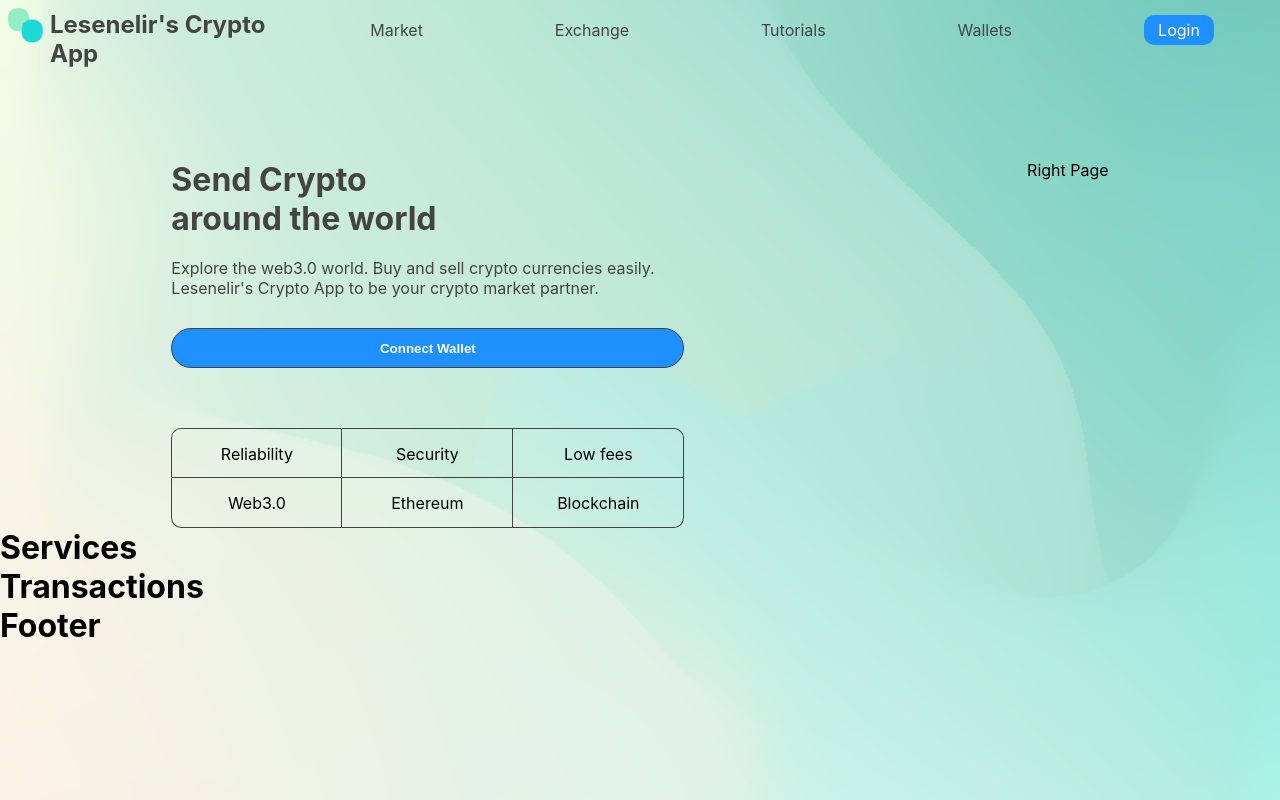
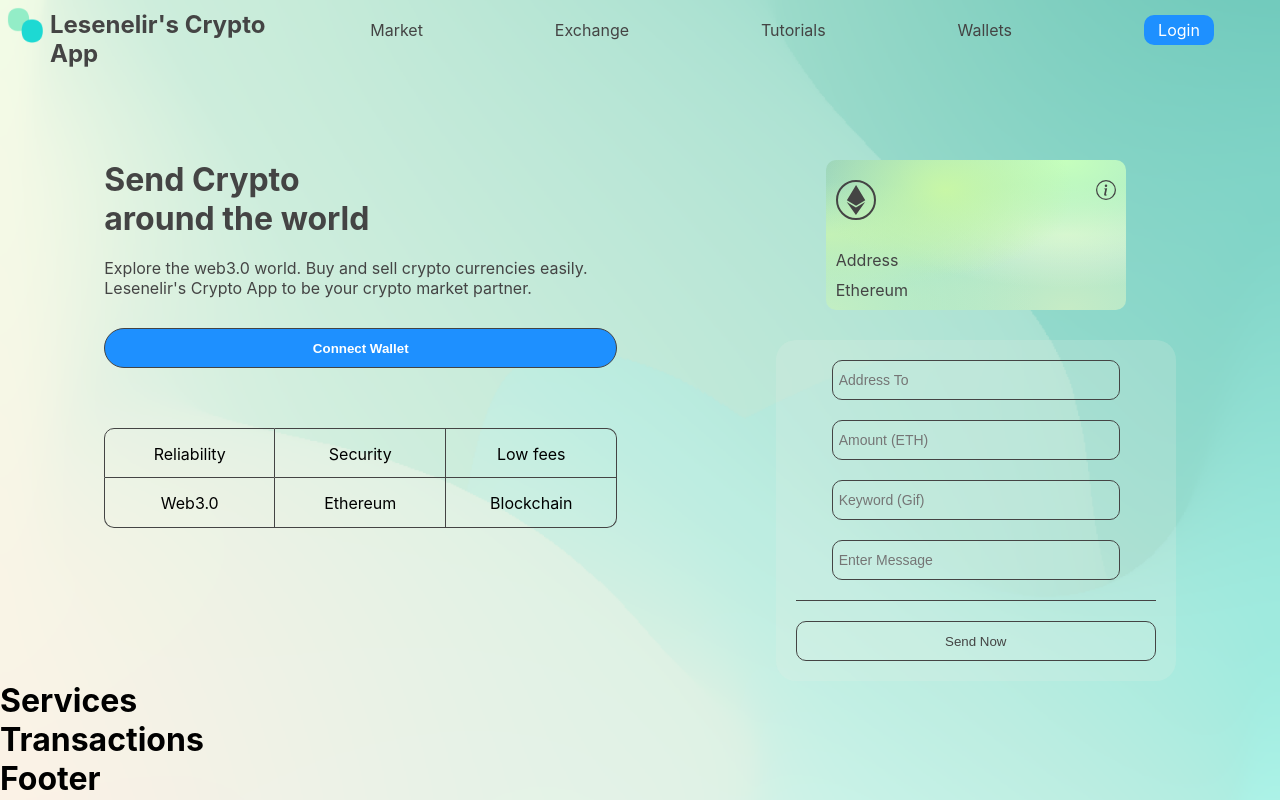
Before and after one commit to lesenelir/meta-crypto-currency, a React (Create React App) app in the folder client-system/: page / in a window 1280 px wide. Built offline with nearby package versions, Linux system fonts and the light colour scheme.

Commit message:
feat: finish the style of Welcome components

```diff
--- a/client-system/src/components/Welcome/Welcome.css
+++ b/client-system/src/components/Welcome/Welcome.css
@@ -99,3 +99,98 @@
 }
 
 /*右侧*/
+.welcome-card {
+  display: flex;
+  flex-direction: column;
+  justify-content: space-between;
+  width: 300px;
+  height: 150px;
+  margin-bottom: 30px;
+  background-color:hsla(157,54%,77%,1);
+  background-image:
+          radial-gradient(at 40% 20%, hsla(95,83%,81%,1) 0px, transparent 50%),
+          radial-gradient(at 80% 0%, hsla(112,100%,87%,1) 0px, transparent 50%),
+          radial-gradient(at 0% 50%, hsla(106,69%,83%,1) 0px, transparent 50%),
+          radial-gradient(at 80% 50%, hsla(107,54%,90%,1) 0px, transparent 50%),
+          radial-gradient(at 0% 100%, hsla(120,57%,85%,1) 0px, transparent 50%),
+          radial-gradient(at 80% 100%, hsla(120,49%,85%,1) 0px, transparent 50%),
+          radial-gradient(at 0% 0%, hsla(95,15%,51%,0.18) 0px, transparent 50%);
+  border-radius: 10px;
+}
+
+.welcome-card-top {
+  display: flex;
+  flex-direction: row;
+  justify-content: space-between;
+  margin-top: 20px;
+}
+
+.card-logo {
+  display: flex;
+  justify-content: center;
+  align-items: center;
+  width: 40px;
+  height: 40px;
+  margin-left: 10px;
+  border: 2px solid #444;
+  border-radius: 50%;
+}
+
+.welcome-card-p {
+  color: #444444;
+}
+
+.welcome-card-p .p1 {
+  margin-bottom: 10px;
+  margin-left: 10px;
+}
+
+.welcome-card-p .p2 {
+  margin-bottom: 10px;
+
+  margin-left: 10px;
+}
+
+/*右侧表单*/
+.welcome-right-form {
+  width: 400px;
+  /*height: 340px;*/
+  background: rgba(232, 241, 230, .2);
+  margin-left: -50px;
+  padding: 20px;
+  border-radius: 20px;
+}
+
+.welcome-input {
+  display: block;
+  width: 80%;
+  height: 40px;
+  margin: 0 auto 20px;
+  background: rgba(232, 241, 230, .1);
+  color: #444;
+  font-size: 14px;
+  padding: 6px;
+  border: 1px solid #444444;
+  border-radius: 10px;
+}
+
+.welcome-right-hr {
+  width: 100%;
+  border-bottom: 1px solid #444444;
+  margin-top: 20px;
+}
+
+.send-btn {
+  width: 100%;
+  height: 40px;
+  margin-top: 20px;
+  color: #444444;
+  background: rgba(232, 241, 230, .1);
+  border-radius: 10px;
+  border: 1px solid #444444;
+}
+
+.send-btn:hover {
+  cursor: pointer;
+  background: rgba(232, 241, 230, .6);
+}
--- a/client-system/src/components/Welcome/Welcome.jsx
+++ b/client-system/src/components/Welcome/Welcome.jsx
@@ -1,17 +1,40 @@
+import { SiEthereum } from "react-icons/si"
+import { BsInfoCircle } from "react-icons/bs"
+
+import Loader from "../Loader/Loader"
 
 import './Welcome.css'
 
 
-const Input = () => {
-
+const Input = (props) => {
+  return (
+      <input
+          className="welcome-input"
+          placeholder={props.placeholder}
+          type={props.type}
+          step="0.0001"
+          value={props.value}
+          onChange={(e) => props.handleChange(e, props.name)}
+      />
+  )
 }
 
 
 function Welcome() {
+  const isLoading = false
 
   const connectWallet = () => {
 
   }
+
+  const handleChange = () => {
+
+  }
+
+  const handleSubmit = () => {
+
+  }
+
 
   return (
       <div className="welcome-box">
@@ -47,9 +70,46 @@ function Welcome() {
           </div>
         </div>
 
-       <div className="welcome-box-right">
-         Right Page
-       </div>
+        <div className="welcome-box-right">
+          <div className="welcome-card">
+            <div className="welcome-card-top">
+              <div className="card-logo">
+                <SiEthereum fontSize={30} color="#444" />
+              </div>
+              <BsInfoCircle style={{marginRight: '10px'}} fontSize={20} color="#444" />
+            </div>
+            <div className="welcome-card-p">
+              <p className="p1">Address</p>
+              <p className="p2">Ethereum</p>
+            </div>
+          </div>
+
+          <div className="welcome-right-form">
+            <Input placeholder="Address To" name="addressTo" type="text" handleChange={handleChange} />
+            <Input placeholder="Amount (ETH)" name="amount" type="number" handleChange={handleChange} />
+            <Input placeholder="Keyword (Gif)" name="keyword" type="text" handleChange={handleChange} />
+            <Input placeholder="Enter Message" name="message" type="text" handleChange={handleChange} />
+
+            <div className="welcome-right-hr"/>
+
+            {
+              isLoading ? (
+                  <Loader/>
+              ) : (
+                  <button
+                      type="submit"
+                      onClick={handleSubmit}
+                      className="send-btn"
+                  >
+                    Send Now
+                  </button>
+              )
+            }
+
+          </div>
+
+        </div>
+
       </div>
   )
 }
```
